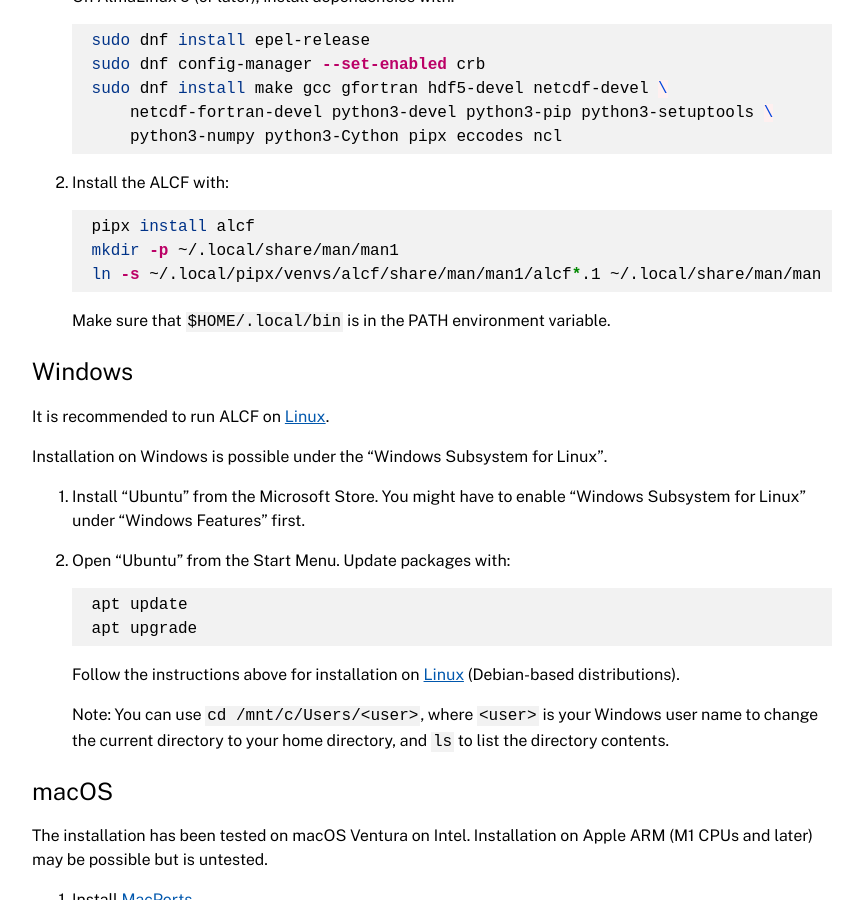
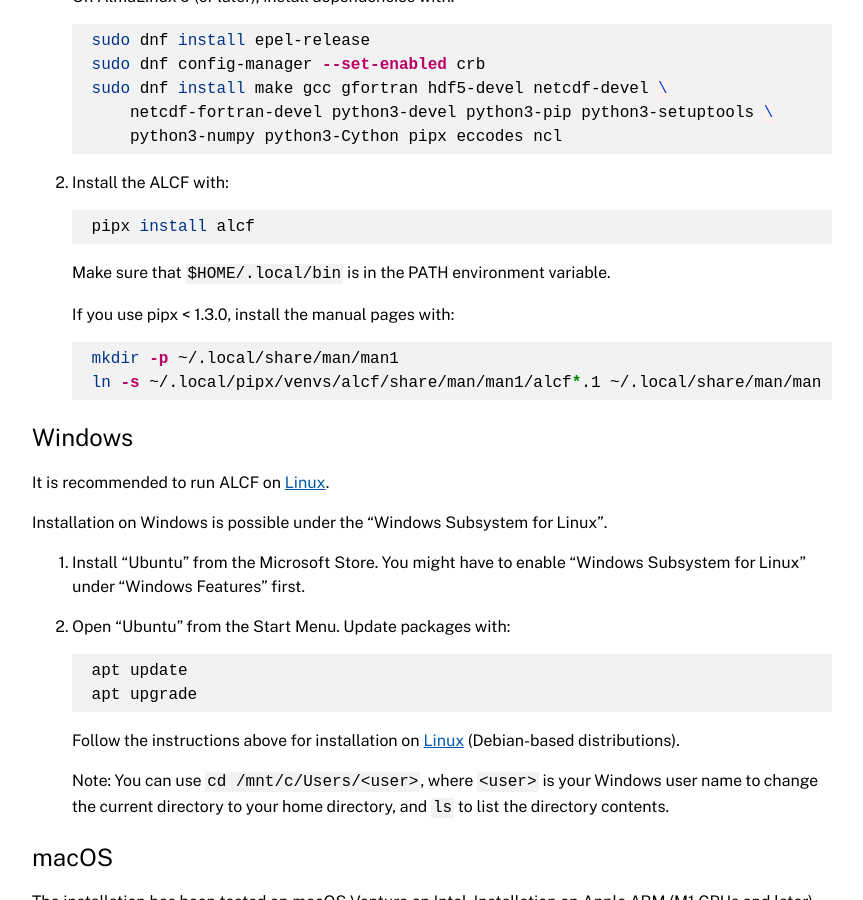
Before and after one commit to alcf-lidar/alcf, a Jekyll site: the page built from docs/installation/index.md, in a window 1280 px wide and 900 px high, scrolled down 1058 px. Shown: the whole window, without its empty margins (208-1071 px from the left). Built offline with Jekyll 4.4.1, drawn with Linux system fonts in a browser that asks for light colours; some of the changed text lies outside the part shown.

Commit message:
docs: Improve man pages installation instructions

````diff
--- a/docs/installation/index.md
+++ b/docs/installation/index.md
@@ -56,11 +56,16 @@
 
     ```sh
     pipx install alcf
+	```
+
+    Make sure that `$HOME/.local/bin` is in the PATH environment variable.
+
+	If you use pipx < 1.3.0, install the manual pages with:
+
+	```sh
     mkdir -p ~/.local/share/man/man1
     ln -s ~/.local/pipx/venvs/alcf/share/man/man1/alcf*.1 ~/.local/share/man/man1/
     ```
-
-    Make sure that `$HOME/.local/bin` is in the PATH environment variable.
 
 ### Windows
 
@@ -152,6 +157,11 @@
 
 ```sh
 pipx uninstall alcf
+```
+
+If you have installed manual pages manually:
+
+```sh
 rm ~/.local/share/man/man1/alcf*.1
 ```
 
````
